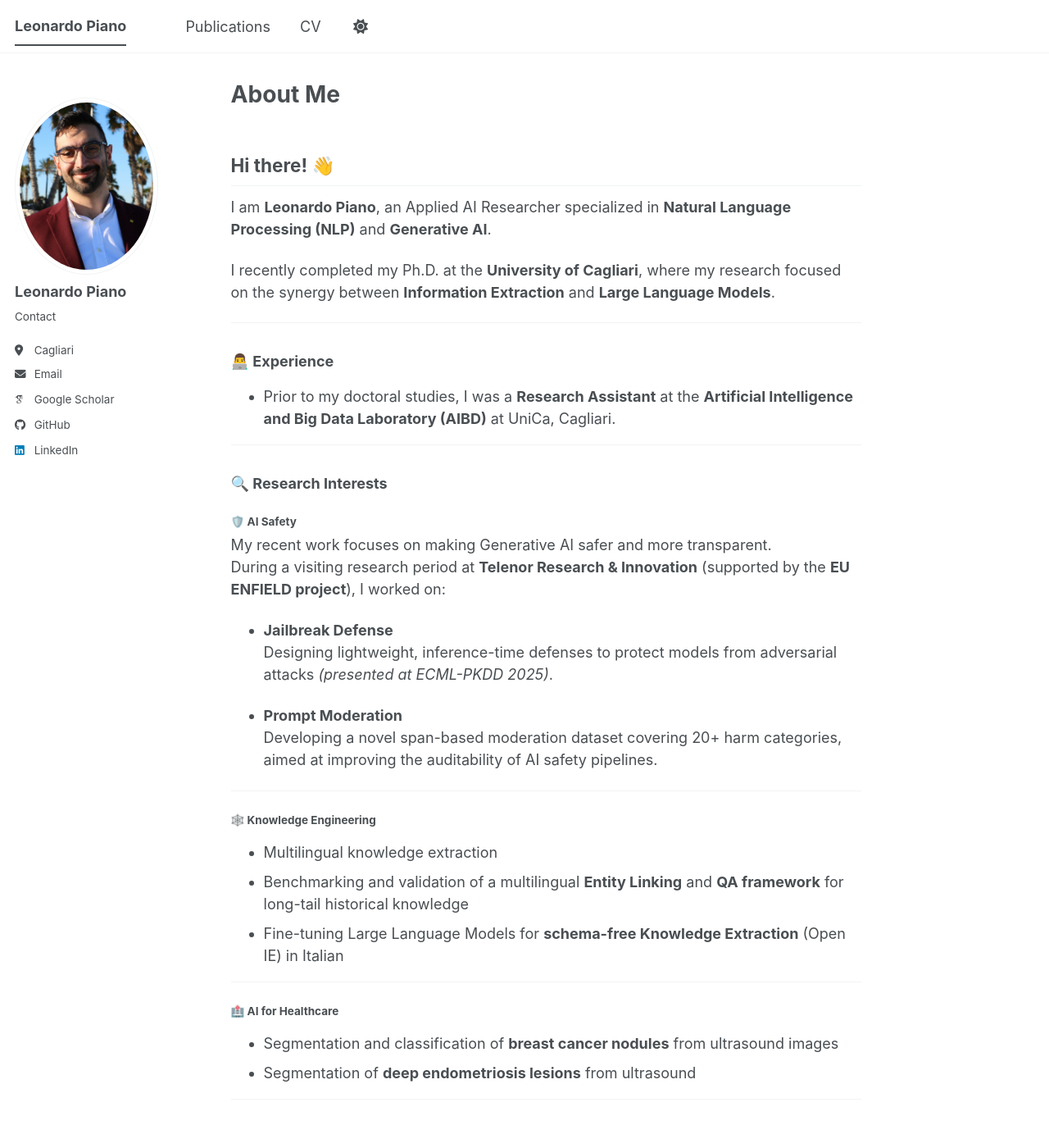
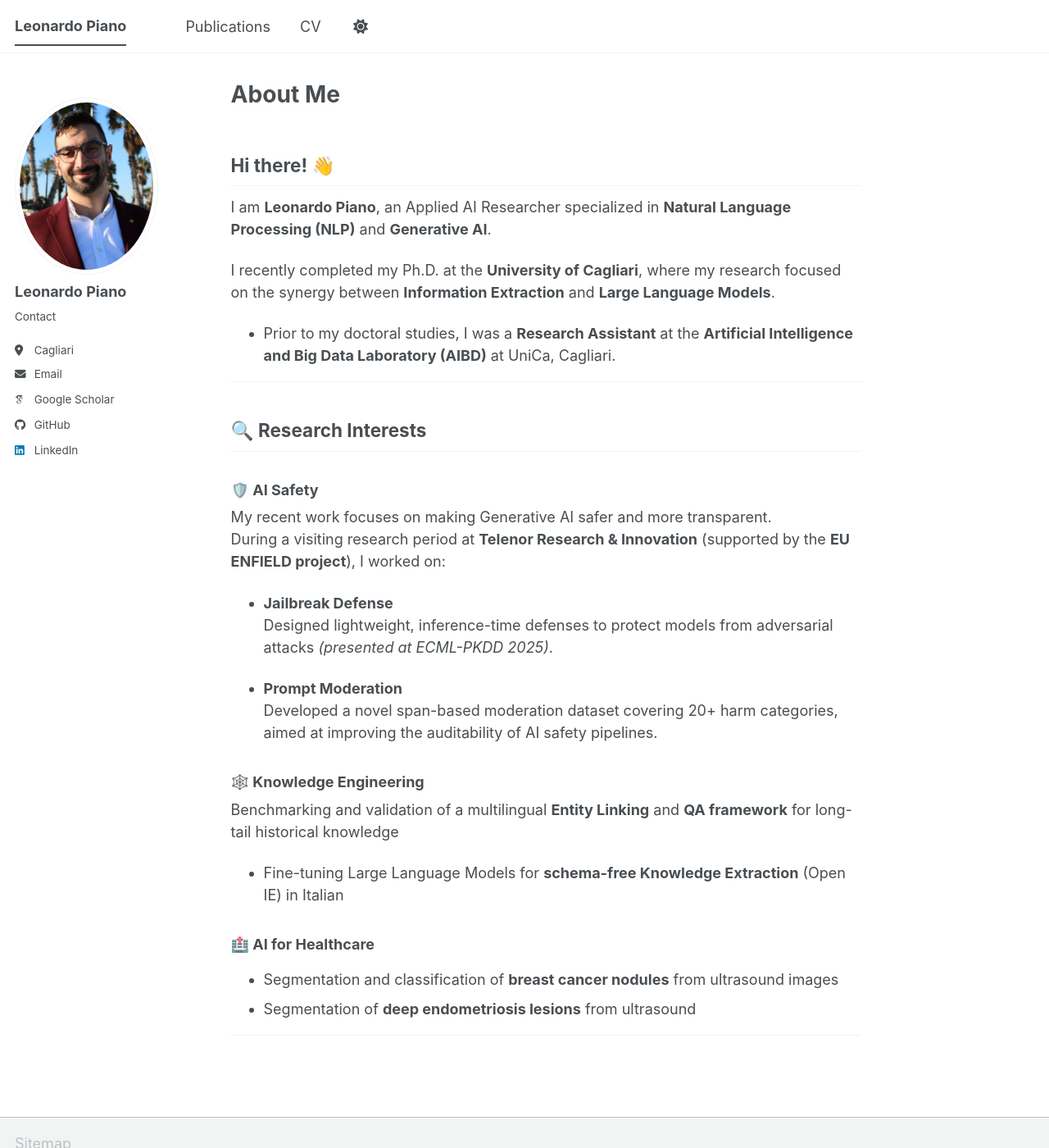
Before and after one commit to leonardoPiano/leonardoPiano.github.io, a Jekyll site: the page built from _pages/about.md, in a window 1280 px wide and 1400 px high. Shown: the whole window at 82% size. Built offline with Jekyll 4.4.1, drawn with Linux system fonts in a browser that asks for light colours; some web fonts are replaced; a script bundle is joined from its source files by our own code; library files that are not in the unit come from our copies.

Commit message:
update about

```diff
--- a/_pages/about.md
+++ b/_pages/about.md
@@ -12,37 +12,29 @@
 I am **Leonardo Piano**, an Applied AI Researcher specialized in **Natural Language Processing (NLP)** and **Generative AI**.
 
 I recently completed my Ph.D. at the **University of Cagliari**, where my research focused on the synergy between **Information Extraction** and **Large Language Models**.
-
----
-
-### 👨‍💻 Experience
-
 - Prior to my doctoral studies, I was a **Research Assistant** at the **Artificial Intelligence and Big Data Laboratory (AIBD)** at UniCa, Cagliari.
 
 ---
 
-### 🔍 Research Interests
+## 🔍 Research Interests
 
-#### 🛡️ AI Safety
+### 🛡️ AI Safety
 My recent work focuses on making Generative AI safer and more transparent.
 During a visiting research period at **Telenor Research & Innovation** (supported by the **EU ENFIELD project**), I worked on:
 
 - **Jailbreak Defense**
-  Designing lightweight, inference-time defenses to protect models from adversarial attacks *(presented at ECML-PKDD 2025)*.
+  Designed lightweight, inference-time defenses to protect models from adversarial attacks *(presented at ECML-PKDD 2025)*.
 
 - **Prompt Moderation**
-  Developing a novel span-based moderation dataset covering 20+ harm categories, aimed at improving the auditability of AI safety pipelines.
+  Developed a novel span-based moderation dataset covering 20+ harm categories, aimed at improving the auditability of AI safety pipelines.
 
----
 
-#### 🕸️ Knowledge Engineering
-- Multilingual knowledge extraction
-- Benchmarking and validation of a multilingual **Entity Linking** and **QA framework** for long-tail historical knowledge
+### 🕸️ Knowledge Engineering
+ Benchmarking and validation of a multilingual **Entity Linking** and **QA framework** for long-tail historical knowledge
 - Fine-tuning Large Language Models for **schema-free Knowledge Extraction** (Open IE) in Italian
 
----
 
-#### 🏥 AI for Healthcare
+### 🏥 AI for Healthcare
 - Segmentation and classification of **breast cancer nodules** from ultrasound images
 - Segmentation of **deep endometriosis lesions** from ultrasound
 
```
